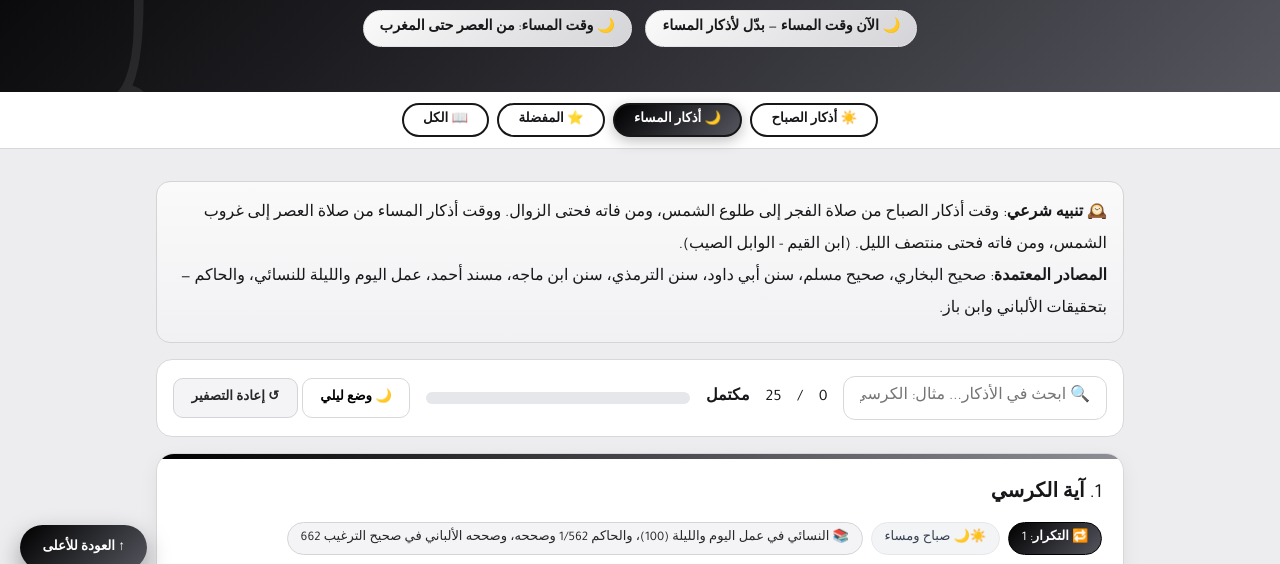
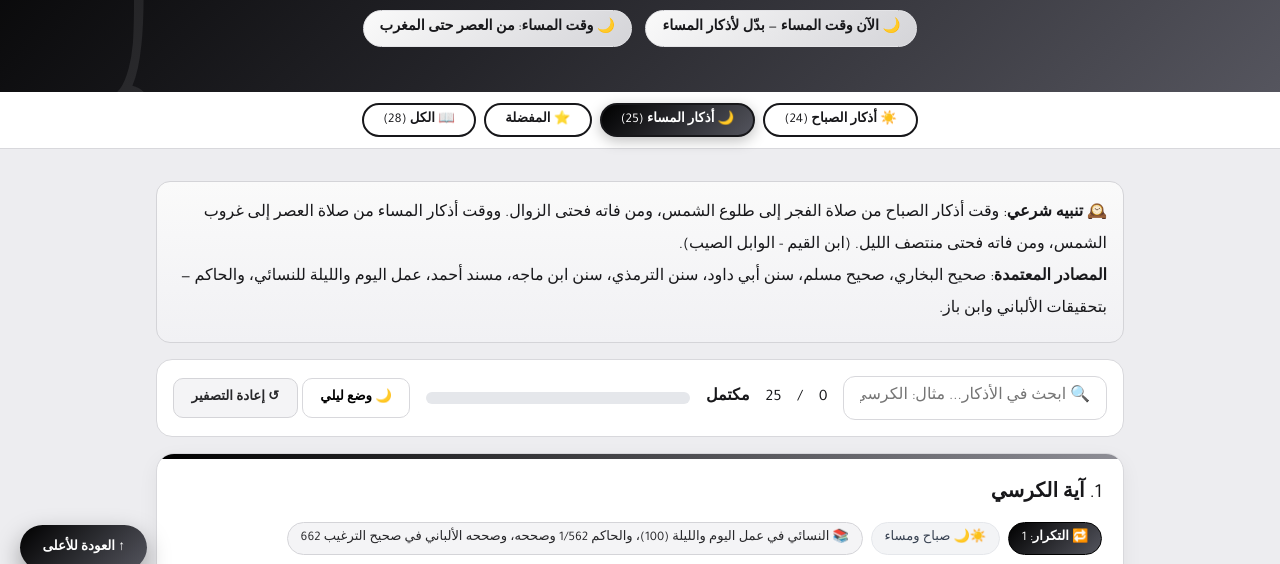
Before and after one commit to kholoodmohammad/rafeeq-adhkar, a plain HTML site: page index.html in a window 1280 px wide. Shown: the part 210-774 px from the top of the page. Drawn offline with Linux system fonts and the light colour scheme.

Commit message:
أرقام الأذكار على التبويبات

```diff
--- a/index.html
+++ b/index.html
@@ -77,10 +77,10 @@ footer{text-align:center;padding:2rem 1rem;color:var(--muted);font-size:.9rem}
 
 <header class="top">
   <div class="tabs">
-    <button class="tab active" data-filter="morning">☀️ أذكار الصباح</button>
-    <button class="tab" data-filter="evening">🌙 أذكار المساء</button>
+    <button class="tab active" data-filter="morning">☀️ أذكار الصباح (24)</button>
+    <button class="tab" data-filter="evening">🌙 أذكار المساء (25)</button>
     <button class="tab" data-filter="fav">⭐ المفضلة</button>
-    <button class="tab" data-filter="all">📖 الكل</button>
+    <button class="tab" data-filter="all">📖 الكل (28)</button>
   </div>
 </header>
 
```
